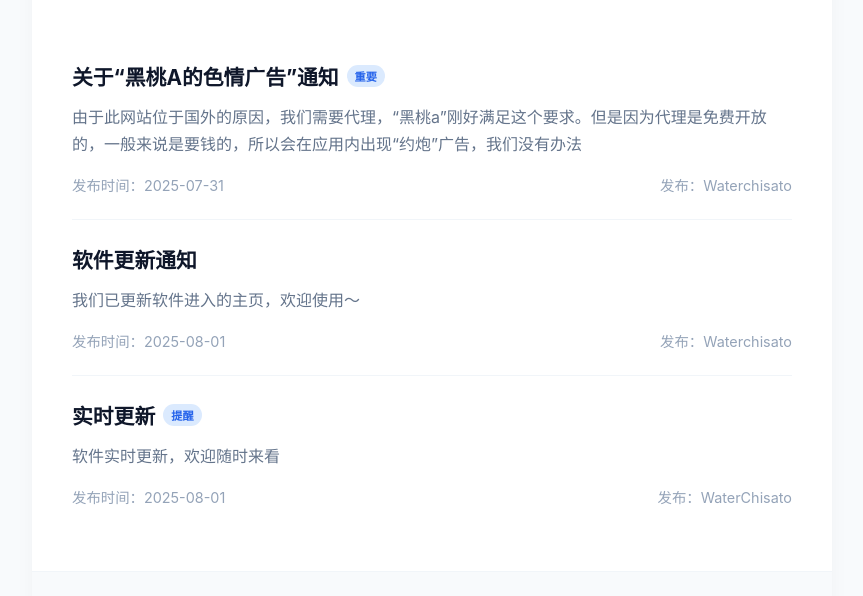
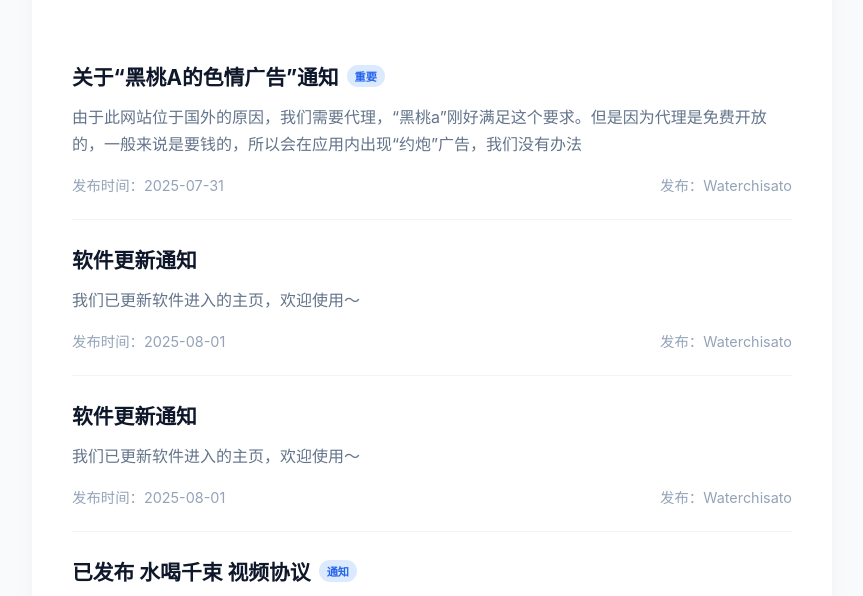
Before and after one commit to WaterChisato/rule, a plain HTML site: page index.html in a window 1280 px wide. Shown: the part 177-773 px from the top of the page, without its empty margins (208-1071 px from the left). Drawn offline with Linux system fonts and the light colour scheme.

Commit message:
Update index.html

```diff
--- a/index.html
+++ b/index.html
@@ -147,13 +147,21 @@
                     <span>发布：Waterchisato</span>
                 </div>
             </div>
+            <div class="announcement-item">
+                <h2>软件更新通知</h2>
+                <p>我们已更新软件进入的主页，欢迎使用～</p>
+                <div class="meta">
+                    <span>发布时间：2025-08-01</span>
+                    <span>发布：Waterchisato</span>
+                </div>
+            </div>
 
             <div class="announcement-item">
                 <h2>
-                    实时更新
-                    <span class="badge">提醒</span>
+                    已发布 水喝千束 视频协议
+                    <span class="badge">通知</span>
                 </h2>
-                <p>软件实时更新，欢迎随时来看</p>
+                <p>可在Waterchisato.github.io/VideoRule（链接合集-->第二页-->视频协议）</p>
                 <div class="meta">
                     <span>发布时间：2025-08-01</span>
                     <span>发布：WaterChisato</span>
```
